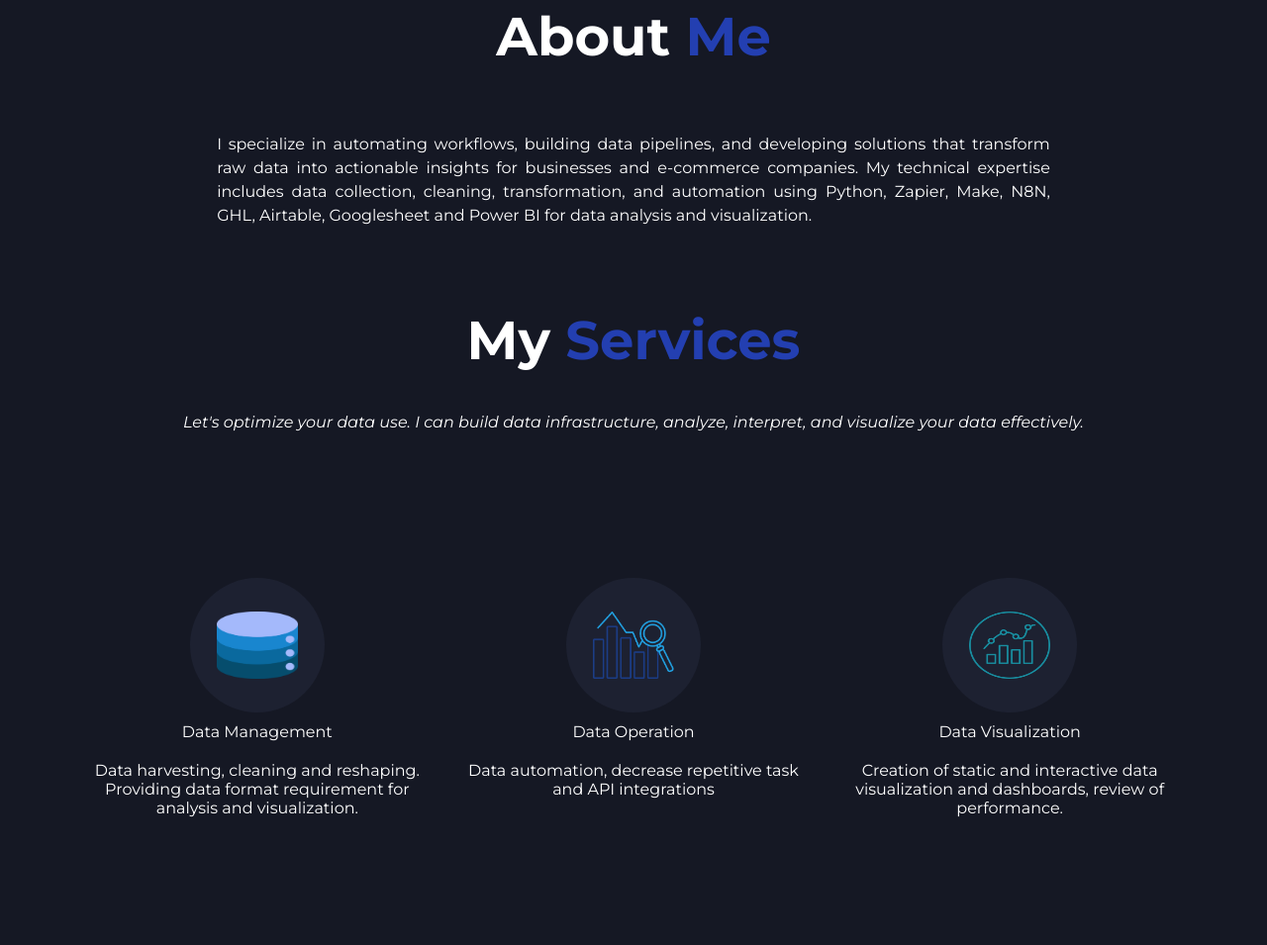
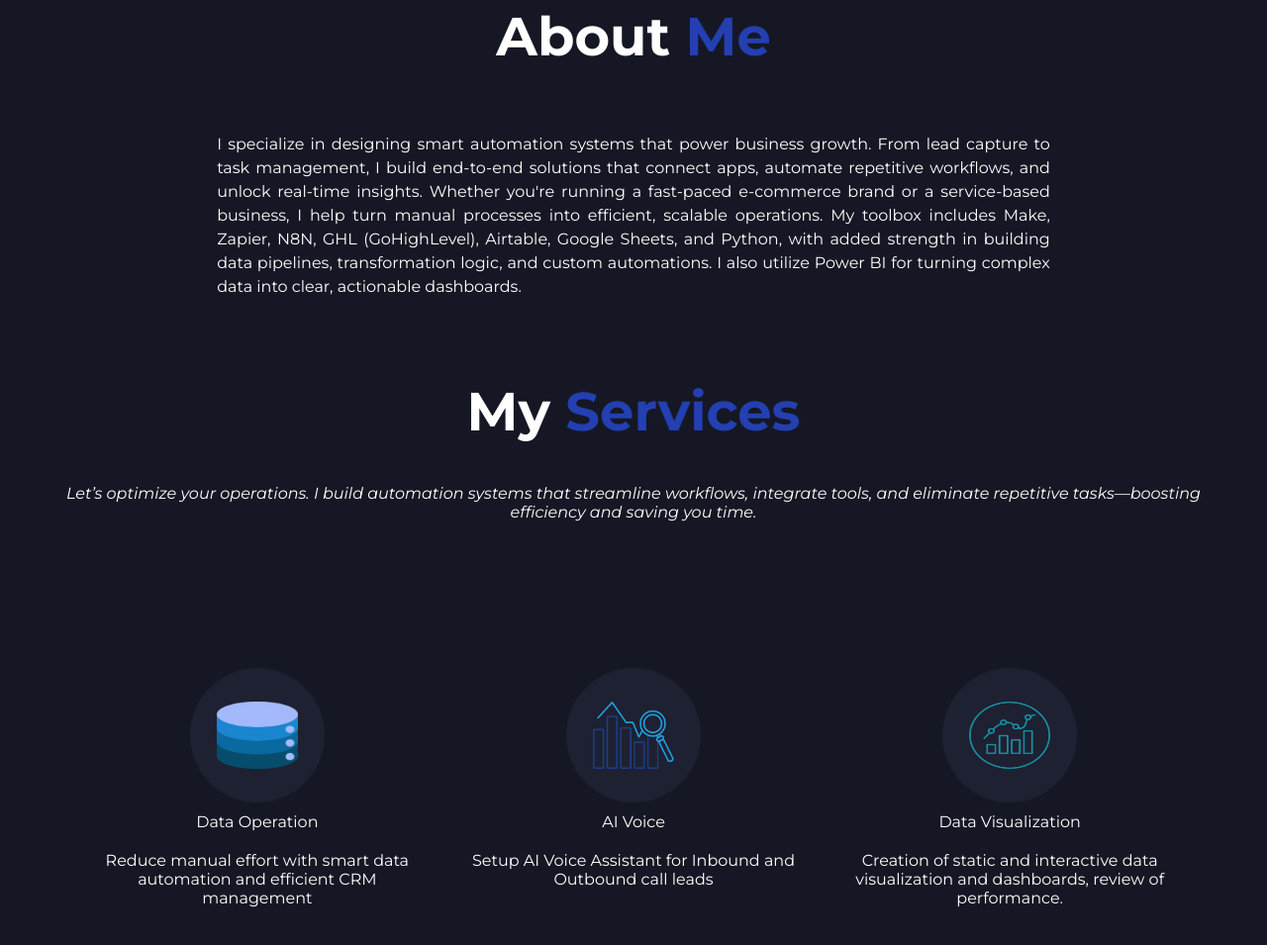
Before and after one commit to Historfic/Portfolio, a plain HTML site: page index.html in a window 1280 px wide. Shown: the part 877-1832 px from the top of the page at 99% size. Drawn offline with Linux system fonts and the light colour scheme.

Commit message:
Update index.html
update description, quotes and services

```diff
--- a/index.html
+++ b/index.html
@@ -50,7 +50,9 @@
       <h6 class="intro-title element spans">About&nbsp;<Me style="color:#233fb1">Me</span></h6>
       <div class="intro-container element">
         <div class="description-container">
-          <p class="element">I specialize in automating workflows, building data pipelines, and developing solutions that transform raw data into actionable insights for businesses and e-commerce companies. My technical expertise includes data collection, cleaning, transformation, and automation using Python, Zapier, Make, N8N, GHL, Airtable, Googlesheet and Power BI for data analysis and visualization.</p>
+          <p class="element">I specialize in designing smart automation systems that power business growth. From lead capture to task management, I build end-to-end solutions that connect apps, automate repetitive workflows, and unlock real-time insights. Whether you're running a fast-paced e-commerce brand or a service-based business, I help turn manual processes into efficient, scalable operations.
+
+My toolbox includes Make, Zapier, N8N, GHL (GoHighLevel), Airtable, Google Sheets, and Python, with added strength in building data pipelines, transformation logic, and custom automations. I also utilize Power BI for turning complex data into clear, actionable dashboards.</p>
         </div>
       </div>
     </div>
@@ -58,7 +60,7 @@
     <div class="container3" id="services" style="height: auto;">
       <h4 class="skill-title element spans" style="margin-top: 80px; margin-bottom: 40px">My&nbsp;<span style="color:#233fb1">Services</span></h4>
       <p class="italic-description" style="text-align: center; font-size: 1rem; margin-bottom: 20px; margin-left: 30px; margin-right: 30px;">
-          Let's optimize your data use. I can build data infrastructure, analyze, interpret, and visualize your data effectively.
+          Let’s optimize your operations. I build automation systems that streamline workflows, integrate tools, and eliminate repetitive tasks—boosting efficiency and saving you time.
       </p>
       <br><br>
       <br><br>
@@ -69,15 +71,15 @@
                   <div class="skill">
                       <img src="images/services/data_management.png" alt="icon">
                   </div>
-                  <p style="text-align: center;">Data Management</p>
-                  <p style="text-align: center; width: 92%;">Data harvesting, cleaning and reshaping. Providing data format requirement for analysis and visualization.</p>
+                  <p style="text-align: center;">Data Operation</p>
+                  <p style="text-align: center; width: 92%;">Reduce manual effort with smart data automation and efficient CRM management</p>
               </div>
               <div class="skill-icon-container news" style="width: 33%; margin-top: 20px;">
                   <div class="skill">
                       <img src="images/services/Data_mining.png" alt="icon">
                   </div>
-                  <p style="text-align: center;">Data Operation</p>
-                  <p style="text-align: center; width: 92%;">Data automation, decrease repetitive task and API integrations</p>
+                  <p style="text-align: center;">AI Voice</p>
+                  <p style="text-align: center; width: 92%;">Setup AI Voice Assistant for Inbound and Outbound call leads</p>
               </div>
               <div class="skill-icon-container news" style="width: 33%; margin-top: 20px;">
                   <div class="skill">
```
